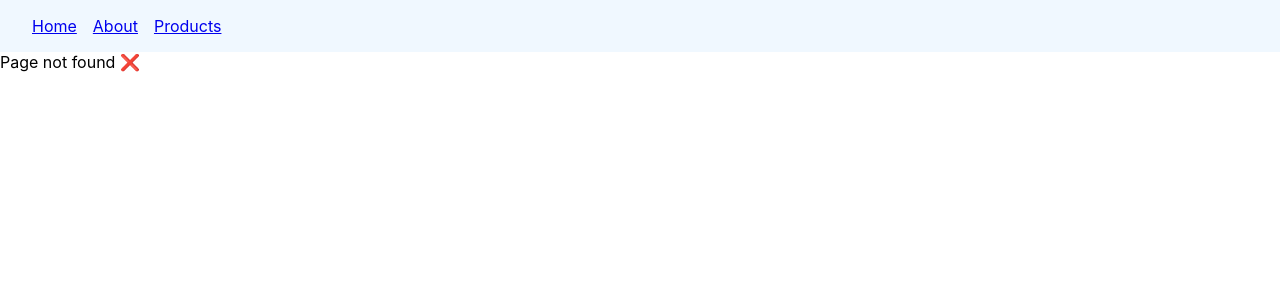
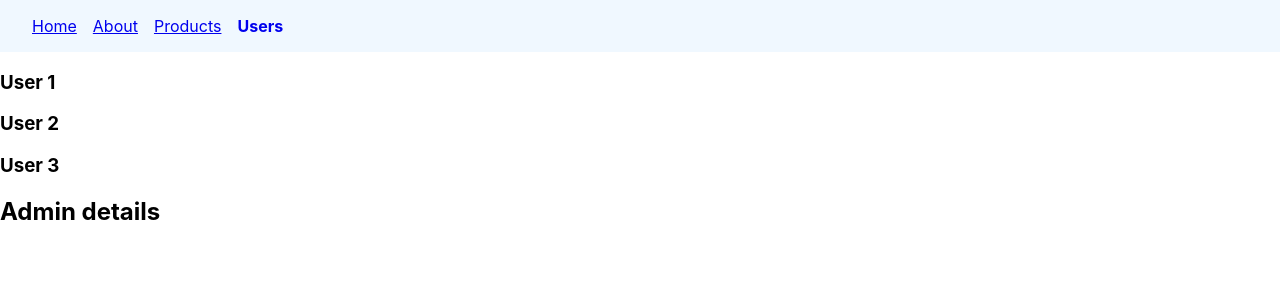
Before and after one commit to CharuMight/react-router-notes, a React (Create React App) app: page /users/admin in a window 1280 px wide. Before the commit this address had no page. Shown: the top 300 px of the page. Built offline with nearby package versions, Linux system fonts and the light colour scheme.

Commit message:
dynamic routes

```diff
--- a/src/App.js
+++ b/src/App.js
@@ -7,6 +7,9 @@ import NotFound from './components/NotFound';
 import Products from './components/Products';
 import Featured from './components/Featured';
 import New from './components/New';
+import Users from './components/users/Users';
+import Admin from './components/users/Admin';
+import UserDetails from './components/users/UserDetails';
 
 function App() {
   return (
@@ -28,6 +31,12 @@ function App() {
             <Route path='new' element={<New />} />
         </Route>
 
+        {/* dynamic routes */}
+        <Route path='users' element={<Users />}>
+            <Route path=':userId' element={<UserDetails />} />
+            <Route path='admin' element={<Admin />} />
+        </Route>
+
         <Route path='*' element={<NotFound />}></Route>
       </Routes>
 
--- a/src/components/NavBar.jsx
+++ b/src/components/NavBar.jsx
@@ -17,6 +17,7 @@ const NavBar = () => {
             <NavLink style={navLinkStyle} to="/">Home</NavLink>
             <NavLink style={navLinkStyle} to="/about">About</NavLink>
             <NavLink style={navLinkStyle} to="/products">Products</NavLink>
+            <NavLink style={navLinkStyle} to="/users">Users</NavLink>
         </nav>
     );
 };
--- /dev/null
+++ b/src/components/users/Admin.jsx
@@ -0,0 +1,9 @@
+const Admin = () => {
+    return (
+        <div>
+            <h2>Admin details</h2>
+        </div>
+    );
+};
+
+export default Admin;
--- /dev/null
+++ b/src/components/users/UserDetails.jsx
@@ -0,0 +1,10 @@
+const UserDetails = () => {
+    return (
+        <>
+            <div>UserDetails Page</div>
+            <div>More details</div>
+        </>
+    );
+};
+
+export default UserDetails;
--- /dev/null
+++ b/src/components/users/Users.jsx
@@ -0,0 +1,15 @@
+import { Outlet } from "react-router-dom";
+
+const Users = () => {
+    return (
+        <div>
+            <h3>User 1</h3>
+            <h3>User 2</h3>
+            <h3>User 3</h3>
+
+            <Outlet />
+        </div>
+    );
+};
+
+export default Users;
```
